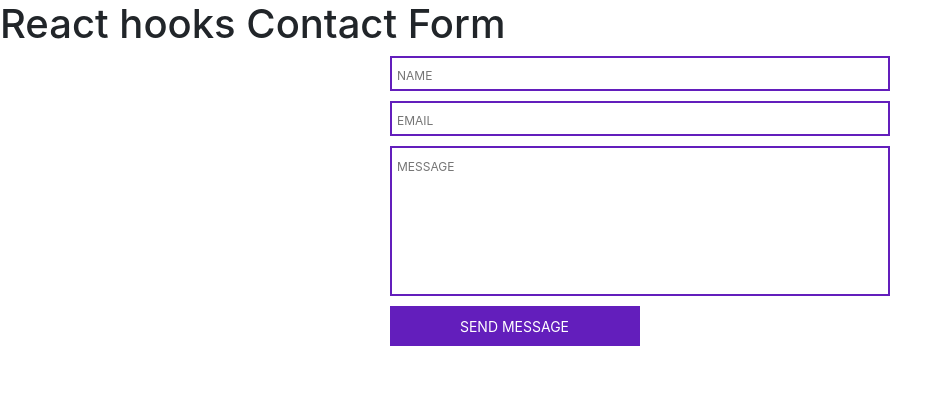
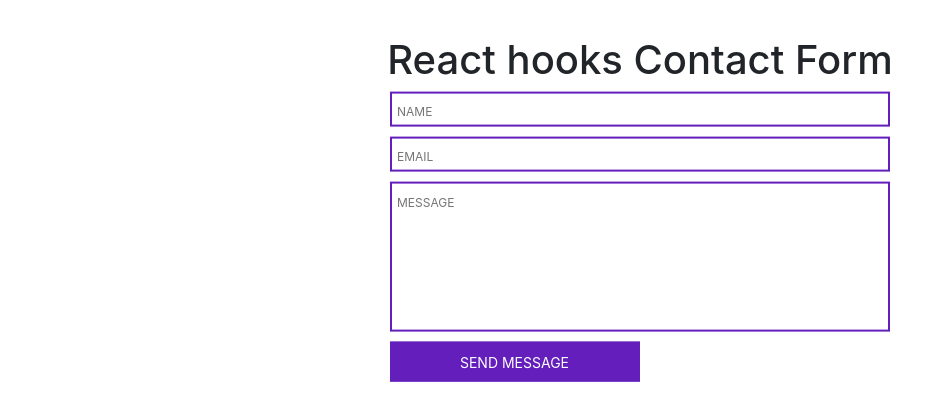
Before and after one commit to jblack186/Jamison-new-portfolio-site, a React (Create React App) app: page /contact in a window 1280 px wide. Shown: the top 420 px of the page, without its empty margins (0-950 px from the left). Built offline with nearby package versions, Linux system fonts and the light colour scheme.

Commit message:
fixed scroll problem

```diff
--- a/src/Contact.css
+++ b/src/Contact.css
@@ -1,4 +1,4 @@
-HTML CSS BabelResult
+
 
 .contact__wrap{
   text-align: center;
@@ -58,13 +58,6 @@ HTML CSS BabelResult
   outline: #ff8080 auto 1px;
 }
 
-body{
-  background-color: #f7f5ff;
-  background-position: 10vw 35vh;
-  height: 100vh;
-  width: 100vw;
-  overflow: hidden;
-}
 
 .fa-instagram{
   position: absolute;
```
